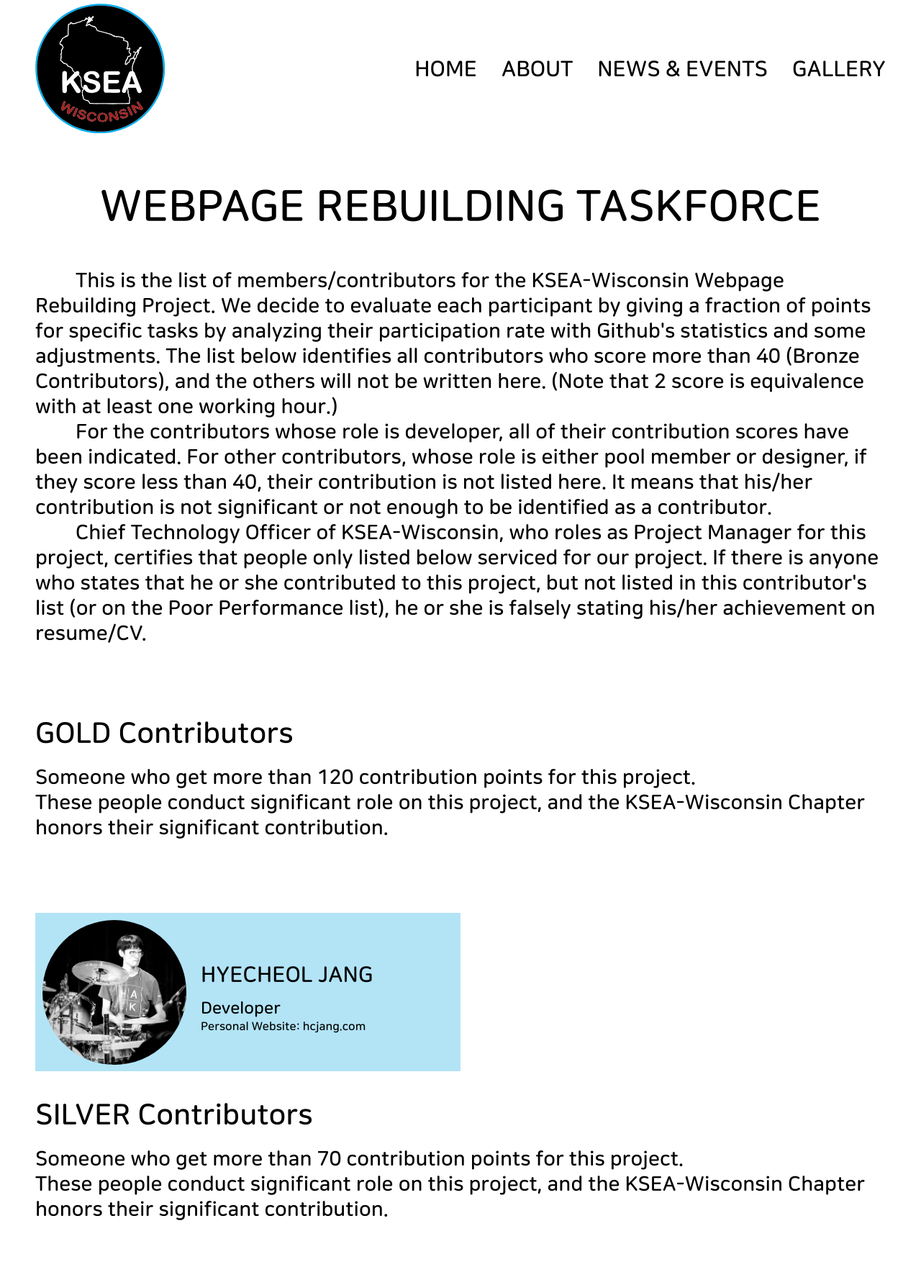
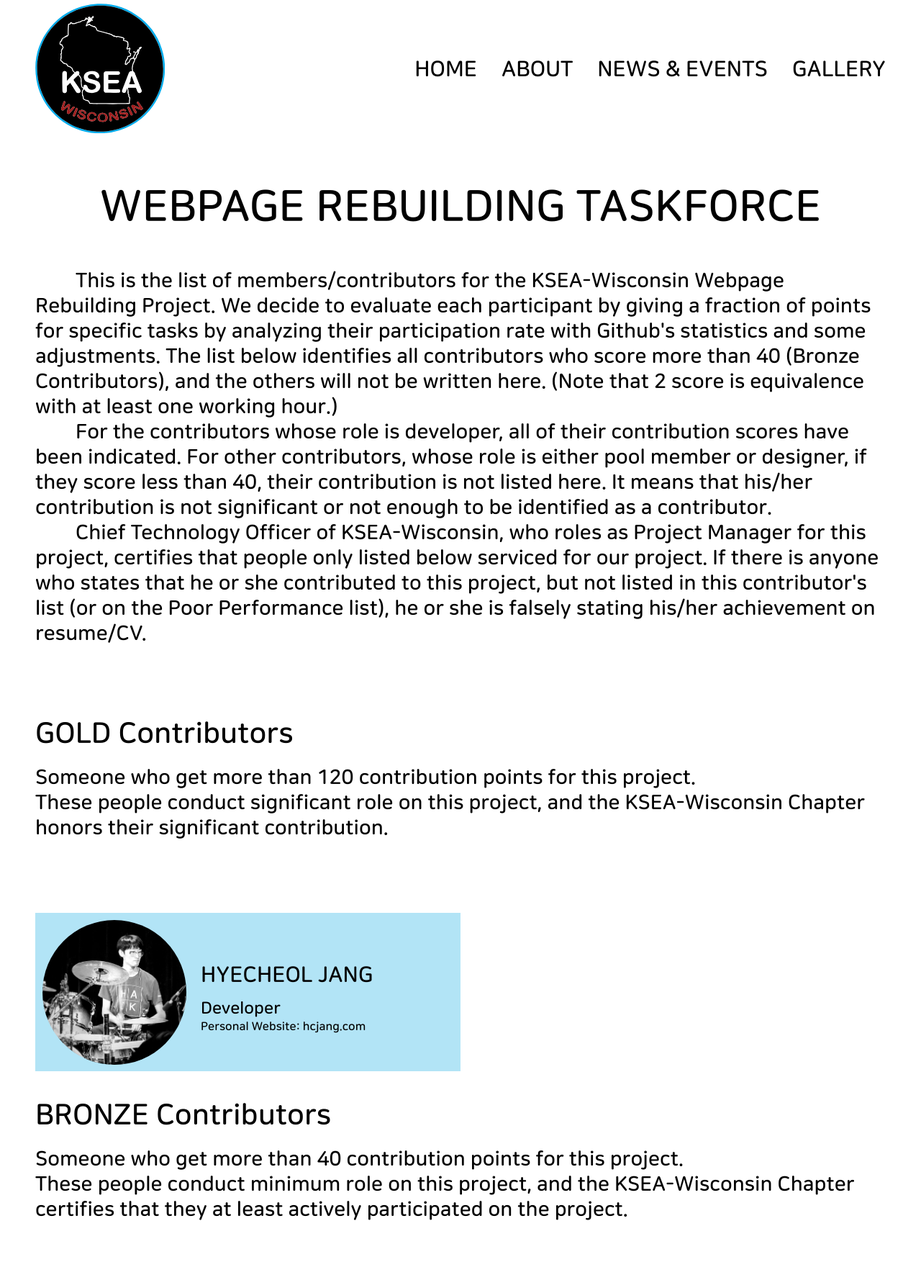
Before and after one commit to KSEAWisconsin/kseawisconsin.github.io, a Jekyll site: the page built from taskforce.html, in a window 1280 px wide. Shown: the top 1778 px of the page at 72% size. Built offline with Jekyll 4.4.1, drawn with Linux system fonts in a browser that asks for light colours; grey boxes are pictures that could not be loaded.

Commit message:
finished html and added if stament for one of the yml having no value in it

```diff
--- a/_data/taskforce_SILVER.yml
+++ b/_data/taskforce_SILVER.yml
@@ -6,8 +6,3 @@
 ##   image_url: # url of the image of the person(default: <needed>)
 ##   standing: # the standing of the person
 ##   website_url: # url of personal website
-
-- person_name:
-  image_url:
-  standing:
-  website_url:
--- a/_sass/KSEAWeb.scss
+++ b/_sass/KSEAWeb.scss
@@ -911,3 +911,220 @@
     }
   }
 }
+
+.taskforce {
+  font-weight: 700;
+
+  a {
+    color: #000000;
+    text-decoration: none;
+  }
+
+  #main {
+    text-align: center;
+    font-size: 23px;
+    margin-bottom: 25px;
+    margin-top: 0px;
+  }
+
+  #description {
+    text-align: left;
+    font-size: 16px;
+    line-height: 20px;
+    margin-bottom: 50px;
+    margin-top: 0px;
+  }
+
+  // for tablet website
+  @media screen and (min-width: 550px) {
+    #main {
+      font-size: 5.5vw;
+      margin-bottom: 50px;
+      margin-top: 0px;
+    }
+
+    #description {
+      font-size: 2.5vw;
+      line-height: 3vw;
+      margin-bottom: 100px;
+      margin-top: 0px;
+    }
+  }
+
+  // for desktop website
+  @media screen and (min-width: 1020px) {
+    #main {
+      font-size: 60px;
+      margin-bottom: 50px;
+      margin-top: 0px;
+    }
+
+    .KSEA_group_image {
+      margin-bottom: 70px;
+    }
+
+    #description {
+      font-size: 28px;
+      line-height: 35px;
+      margin-bottom: 100px;
+      margin-top: 0px;
+    }
+  }
+
+  .namebox {
+    #leaders {
+      text-align: center;
+      font-size: 23px;
+      margin-bottom: 20px;
+      margin-top: 0px;
+    }
+
+    .sub {
+      text-align: left;
+      font-size: 20px;
+      margin-top: 0px;
+      margin-bottom: 10px;
+    }
+
+    //for tablet website
+    @media screen and (min-width: 550px) {
+      #leaders {
+        font-size: 5.5vw;
+        margin-bottom: 30px;
+      }
+
+      .sub {
+        font-size: 4vw;
+        margin-bottom: 20px;
+      }
+    }
+
+    //for desktop website
+    @media screen and (min-width: 1020px) {
+      #leaders {
+        font-size: 60px;
+        margin-bottom: 30px;
+      }
+
+      .sub {
+        font-size: 40px;
+        margin-bottom: 20px;
+      }
+    }
+
+    .grid_wrapper {
+      display: grid;
+      grid-template-columns: 100%;
+      column-gap: 18px;
+      row-gap: 10px;
+      margin-top: 0px;
+      margin-bottom: 40px;
+
+      .ppl-wrapper {
+        height: 115px;
+        background-color: #B2E4F6;
+        display: grid;
+
+        .person_image {
+          position: absolute;
+          width: 105px;
+          border-radius: 52.5px;
+          margin-left: 5px;
+          margin-top: 5px;
+        }
+
+        .person_name {
+          margin-left: 116px;
+          margin-top: 35px;
+          margin-bottom: 10px;
+          font-size: 18px;
+        }
+
+        .standing {
+          margin-left: 116px;
+          margin-top: 0px;
+          margin-bottom: 2px;
+          font-size: 14px;
+        }
+
+        .personal_url {
+          margin-left: 116px;
+          margin-top: 0px;
+          font-size: 11px;
+        }
+      }
+    }
+
+    //for tablet website
+    @media screen and (min-width: 550px) {
+      .grid_wrapper {
+        grid-template-columns: 100%;
+        row-gap: 20px;
+
+        .ppl-wrapper {
+          height: 220px;
+
+          .person_image {
+            width: 200px;
+            border-radius: 100px;
+            margin-left: 10px;
+            margin-top: 10px;
+          }
+
+          .person_name {
+            margin-left: 230px;
+            margin-top: 70px;
+            margin-bottom: 15px;
+            font-size: 30px;
+          }
+
+          .standing {
+            margin-left: 230px;
+            font-size: 23px;
+          }
+
+          .personal_url {
+            margin-left: 230px;
+            font-size: 16px;
+          }
+        }
+      }
+    }
+
+    //for desktop website
+    @media screen and (min-width: 1020px) {
+      .grid_wrapper {
+        grid-template-columns: 50% 50%;
+        row-gap: 20px;
+
+        .ppl-wrapper {
+          height: 220px;
+
+          .person_image {
+            width: 200px;
+            border-radius: 100px;
+            margin-left: 10px;
+            margin-top: 10px;
+          }
+
+          .person_name {
+            margin-left: 230px;
+            margin-top: 70px;
+            margin-bottom: 15px;
+            font-size: 30px;
+          }
+
+          .standing {
+            margin-left: 230px;
+            font-size: 23px;
+          }
+
+          .personal_url {
+            margin-left: 230px;
+            font-size: 16px;
+          }
+        }
+      }
+    }
+  }
+}
--- a/taskforce.html
+++ b/taskforce.html
@@ -3,7 +3,7 @@
 layout: default
 permalink: /taskforce
 ---
-<div class = "about">
+<div class = "taskforce">
   <p id = "main">WEBPAGE REBUILDING TASKFORCE</p>
   <p id = "description"> &nbsp &nbsp &nbsp &nbsp This is the list of members/contributors for the KSEA-Wisconsin Webpage Rebuilding Project. We decide to evaluate each participant by giving a fraction of points for specific tasks by analyzing their participation rate with Github's statistics and some adjustments. The list below identifies all contributors who score more than 40 (Bronze Contributors), and the others will not be written here. (Note that 2 score is equivalence with at least one working hour.)
     <br>
@@ -12,6 +12,7 @@
     &nbsp &nbsp &nbsp &nbsp Chief Technology Officer of KSEA-Wisconsin, who roles as Project Manager for this project, certifies that people only listed below serviced for our project. If there is anyone who states that he or she contributed to this project, but not listed in this contributor's list (or on the Poor Performance list), he or she is falsely stating his/her achievement on resume/CV.
   </p>
   <div class = "namebox">
+      {% if site.data.taskforce_GOLD %}
     <p class = "sub">GOLD Contributors</p>
     <p id = "description">Someone who get more than 120 contribution points for this project. <br>
         These people conduct significant role on this project, and the KSEA-Wisconsin Chapter honors their significant contribution.</p>
@@ -29,7 +30,9 @@
         </div>
       {% endfor %}
     </div>
+    {% endif %}
 
+    {% if site.data.taskforce_SILVER %}
     <p class = "sub">SILVER Contributors</p>
     <p id = "description">Someone who get more than 70 contribution points for this project. <br>
         These people conduct significant role on this project, and the KSEA-Wisconsin Chapter honors their significant contribution.
@@ -47,7 +50,9 @@
         </div>
       {% endfor %}
     </div>
+    {% endif %}
 
+    {% if site.data.taskforce_BRONZE %}
     <p class = "sub">BRONZE Contributors</p>
     <p id = "description">Someone who get more than 40 contribution points for this project.<br>
         These people conduct minimum role on this project, and the KSEA-Wisconsin Chapter certifies that they at least actively participated on the project.
@@ -66,4 +71,5 @@
       {% endfor %}
     </div>
   </div>
+  {% endif %}
 </div>
```
